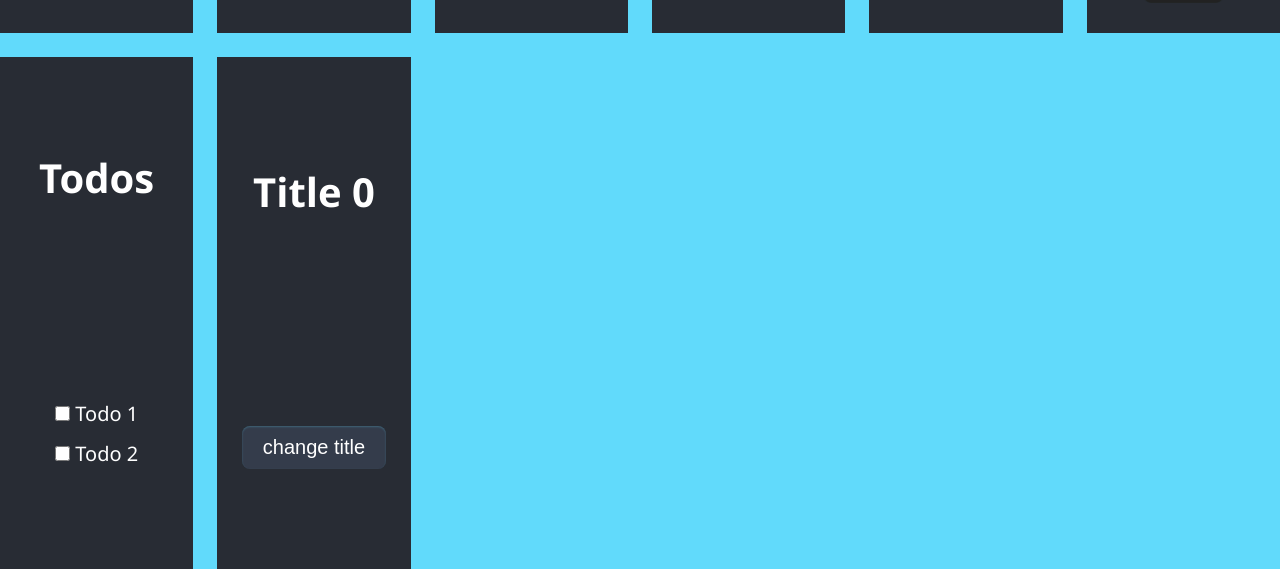
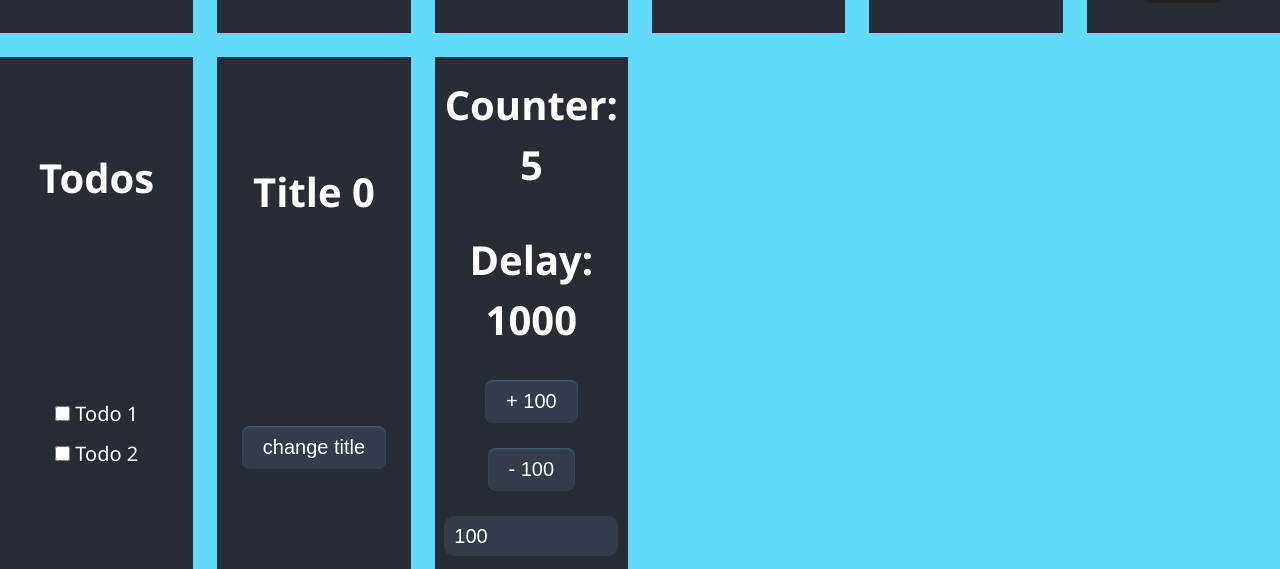
Before and after one commit to matheusmv/react, a React (Create React App) app in the folder 01-hooks/: page / in a window 1280 px wide. Shown: the part 479-1048 px from the top of the page. Built offline with nearby package versions, Linux system fonts and the light colour scheme; no server answers.

Commit message:
hooks - custom hook

```diff
--- a/01-hooks/src/App.js
+++ b/01-hooks/src/App.js
@@ -1,3 +1,4 @@
+import { ExampleCustomHookV1 } from './examples/ExampleCustomHookV1';
 import { ExampleUseCallback } from './examples/ExampleUseCallback';
 import { ExampleUseContext } from './examples/ExampleUseContext';
 import { ExampleUseContextAndUseReducer } from './examples/ExampleUseContextAndUseReducer';
@@ -23,6 +24,7 @@ function App() {
         <ExampleUseContext message={'click'} />
         <ExampleUseReducer />
         <ExampleUseContextAndUseReducer />
+        <ExampleCustomHookV1 />
       </AppContext>
     </div>
   );
--- /dev/null
+++ b/01-hooks/src/examples/ExampleCustomHookV1/index.jsx
@@ -0,0 +1,50 @@
+import { useEffect, useRef, useState } from 'react';
+
+import { Button } from '../../components/Button';
+import { Input } from '../../components/Input';
+
+const useCounter = (cb, delay = 1000) => {
+  const savedCallback = useRef();
+
+  useEffect(() => {
+    savedCallback.current = cb;
+  }, [cb]);
+
+  useEffect(() => {
+    const interval = setInterval(() => {
+      savedCallback.current();
+    }, delay);
+
+    return () => clearInterval(interval);
+  }, [delay]);
+};
+
+export const ExampleCustomHookV1 = () => {
+  const [counter, setCounter] = useState(0);
+  const [delay, setDelay] = useState(1000);
+  const [incrementor, setIncrementor] = useState(100);
+
+  const incrementDelay = () => {
+    setDelay((d) => d + incrementor);
+  };
+
+  const decrementDelay = () => {
+    setDelay((d) => d - incrementor);
+  };
+
+  useCounter(() => setCounter((c) => c + 1), delay);
+
+  return (
+    <div className="component-card">
+      <h1 className="card--content">Counter: {counter}</h1>
+      <h1 className="card--content">Delay: {delay}</h1>
+      <Button clickFun={incrementDelay} text={`+ ${incrementor}`} />
+      <Button clickFun={decrementDelay} text={`- ${incrementor}`} />
+      <Input
+        inputValue={incrementor}
+        inputType={'number'}
+        onChangeFn={(e) => setIncrementor(Number(e.target.value))}
+      />
+    </div>
+  );
+};
```
